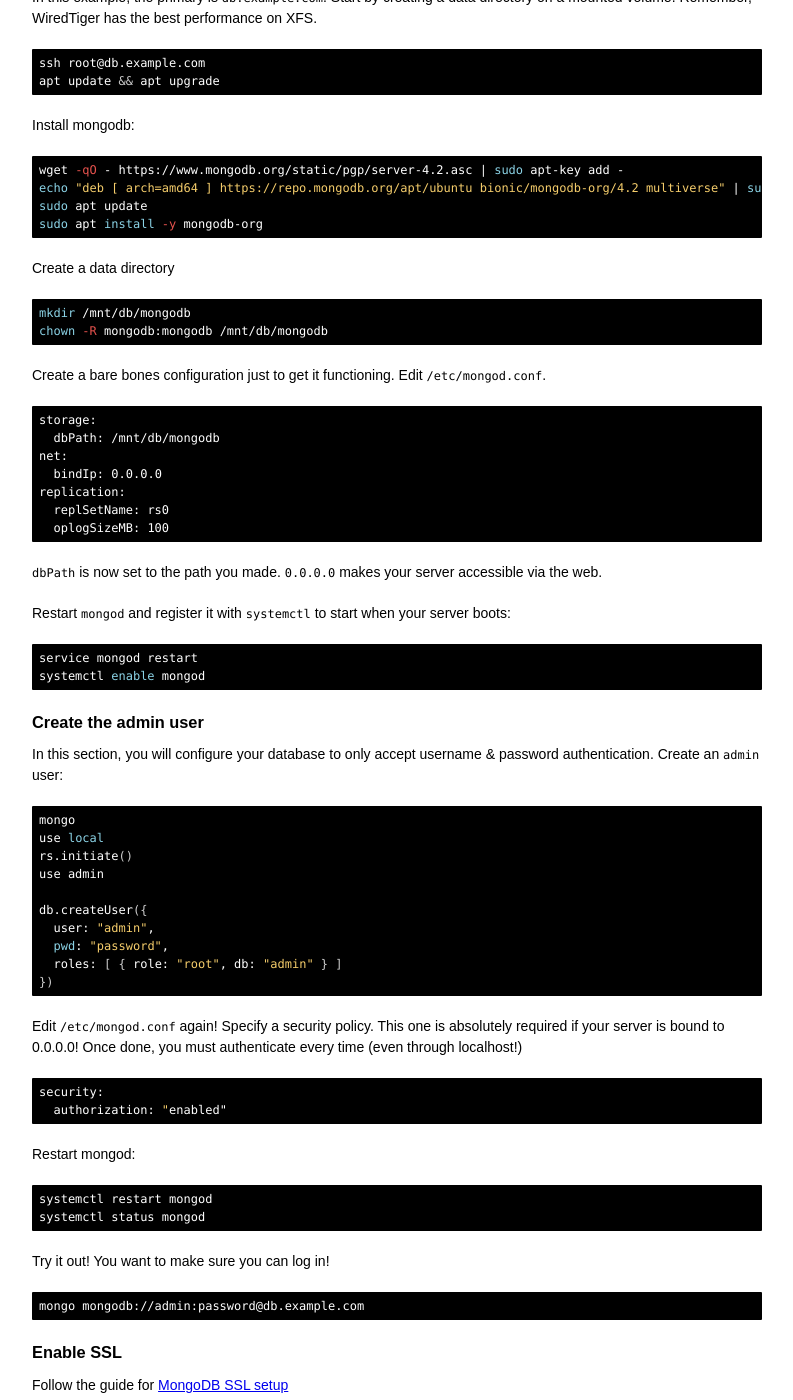
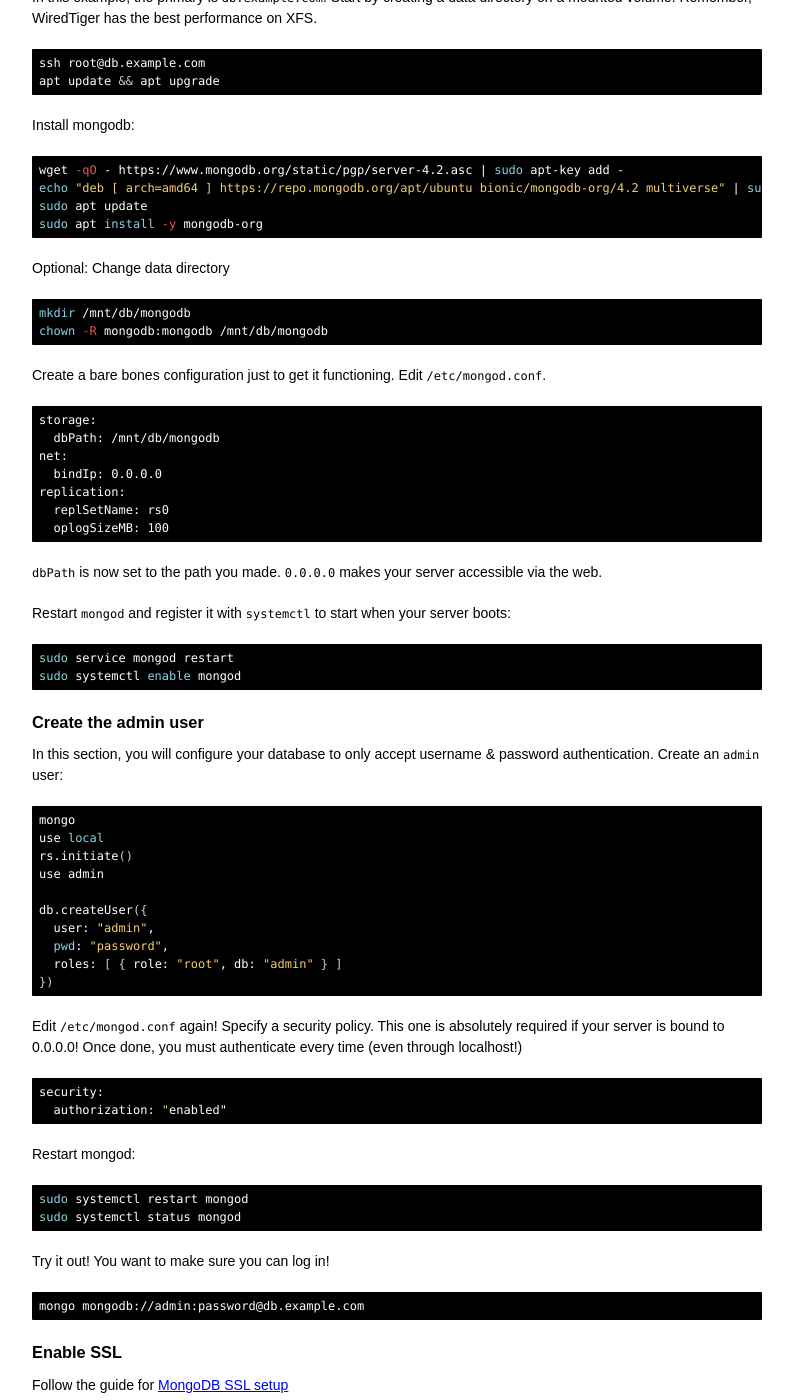
Before and after one commit to jamesloper/blog, a Jekyll site: the page built from _posts/2019-07-01-mongodb-cluster-setup-with-ssl.md, in a window 1280 px wide and 1400 px high, scrolled down 203 px. Shown: the whole window, without its empty margins (348-1141 px from the left). Built offline with Jekyll 4.4.1, drawn with Linux system fonts in a browser that asks for light colours.

Commit message:
Update 2019-07-01-mongodb-cluster-setup-with-ssl.md

````diff
--- a/_posts/2019-07-01-mongodb-cluster-setup-with-ssl.md
+++ b/_posts/2019-07-01-mongodb-cluster-setup-with-ssl.md
@@ -24,7 +24,7 @@
 sudo apt install -y mongodb-org
 ```
 
-Create a data directory
+Optional: Change data directory
 ``` bash
 mkdir /mnt/db/mongodb
 chown -R mongodb:mongodb /mnt/db/mongodb
@@ -47,8 +47,8 @@
 Restart `mongod` and register it with `systemctl` to start when your server boots:
 
 ``` bash
-service mongod restart
-systemctl enable mongod
+sudo service mongod restart
+sudo systemctl enable mongod
 ```
 
 ### Create the admin user
@@ -78,8 +78,8 @@
 Restart mongod:
 
 ``` bash
-systemctl restart mongod
-systemctl status mongod
+sudo systemctl restart mongod
+sudo systemctl status mongod
 ```
 
 Try it out! You want to make sure you can log in!
````
